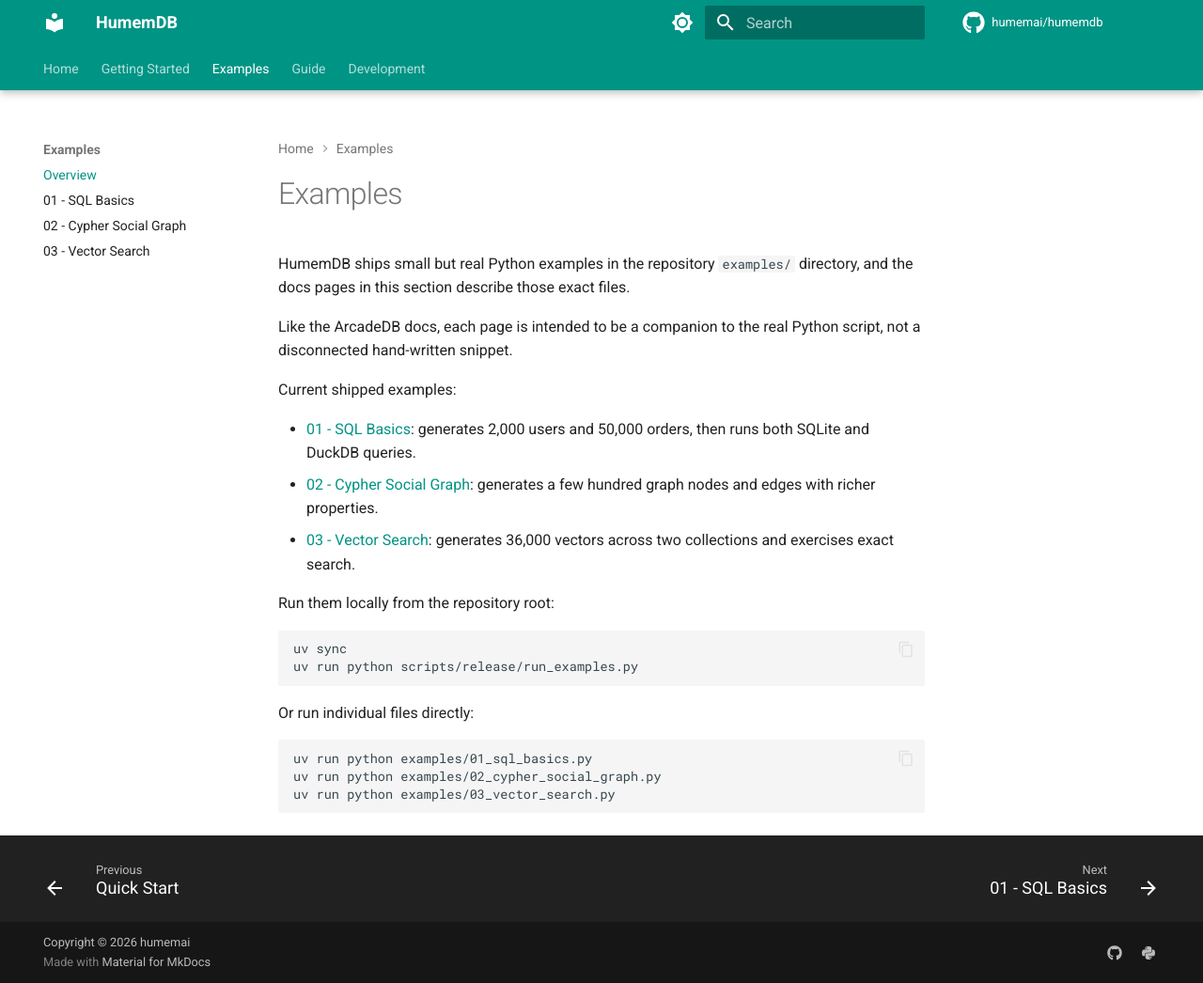
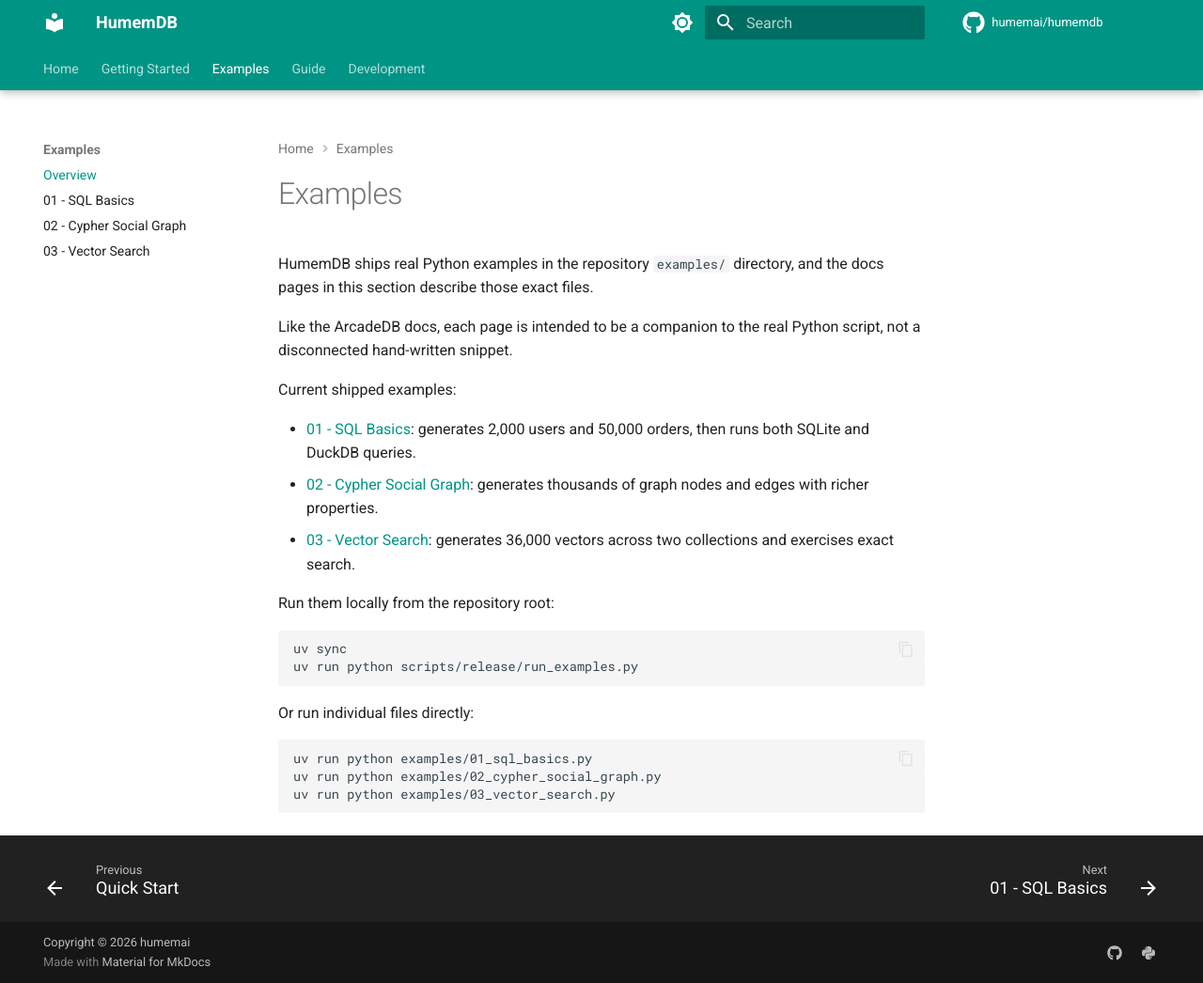
Before and after one commit to humemai/humemdb, an MkDocs documentation site: the page built from docs/examples/index.md, in a window 1280 px wide and 1046 px high. Shown: the whole window at 94% size. Built offline with MkDocs 1.6.1 and Material for MkDocs 9.7.7, drawn with Linux system fonts in a browser that asks for light colours; comment, search, counter and statistics services are not loaded; the version menu is left out.

Commit message:
refactor: update Cypher Social Graph example to generate larger graphs and improve documentation

```diff
--- a/docs/examples/index.md
+++ b/docs/examples/index.md
@@ -1,6 +1,6 @@
 # Examples
 
-HumemDB ships small but real Python examples in the repository `examples/` directory,
+HumemDB ships real Python examples in the repository `examples/` directory,
 and the docs pages in this section describe those exact files.
 
 Like the ArcadeDB docs, each page is intended to be a companion to the real Python
@@ -9,7 +9,7 @@
 Current shipped examples:
 
 - [01 - SQL Basics](01_sql_basics.md): generates 2,000 users and 50,000 orders, then runs both SQLite and DuckDB queries.
-- [02 - Cypher Social Graph](02_cypher_social_graph.md): generates a few hundred graph nodes and edges with richer properties.
+- [02 - Cypher Social Graph](02_cypher_social_graph.md): generates thousands of graph nodes and edges with richer properties.
 - [03 - Vector Search](03_vector_search.md): generates 36,000 vectors across two collections and exercises exact search.
 
 Run them locally from the repository root:
--- a/mkdocs.yml
+++ b/mkdocs.yml
@@ -73,7 +73,7 @@
       link: https://pypi.org/project/humemdb/
   version:
     provider: mike
-  version_tag: !ENV [MIKE_VERSION, latest]
+  version_tag: !ENV [MIKE_VERSION_TAG, main]
 
 extra_css:
   - stylesheets/extra.css
```
Also changed, not shown: docs/examples/02_cypher_social_graph.md (+3 -3 lines), docs/examples/03_vector_search.md (+1 -1 lines), 4 other files.
